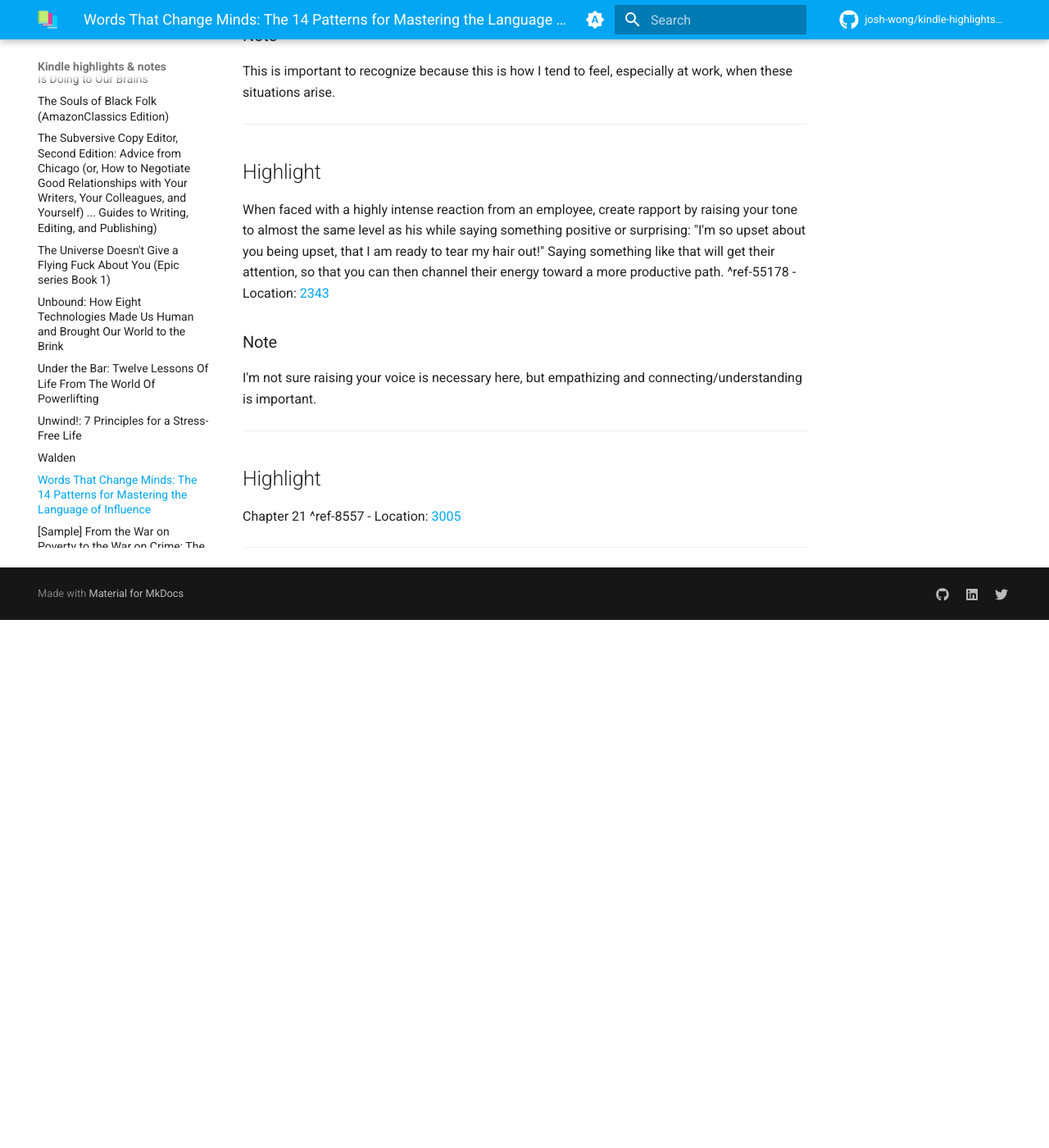
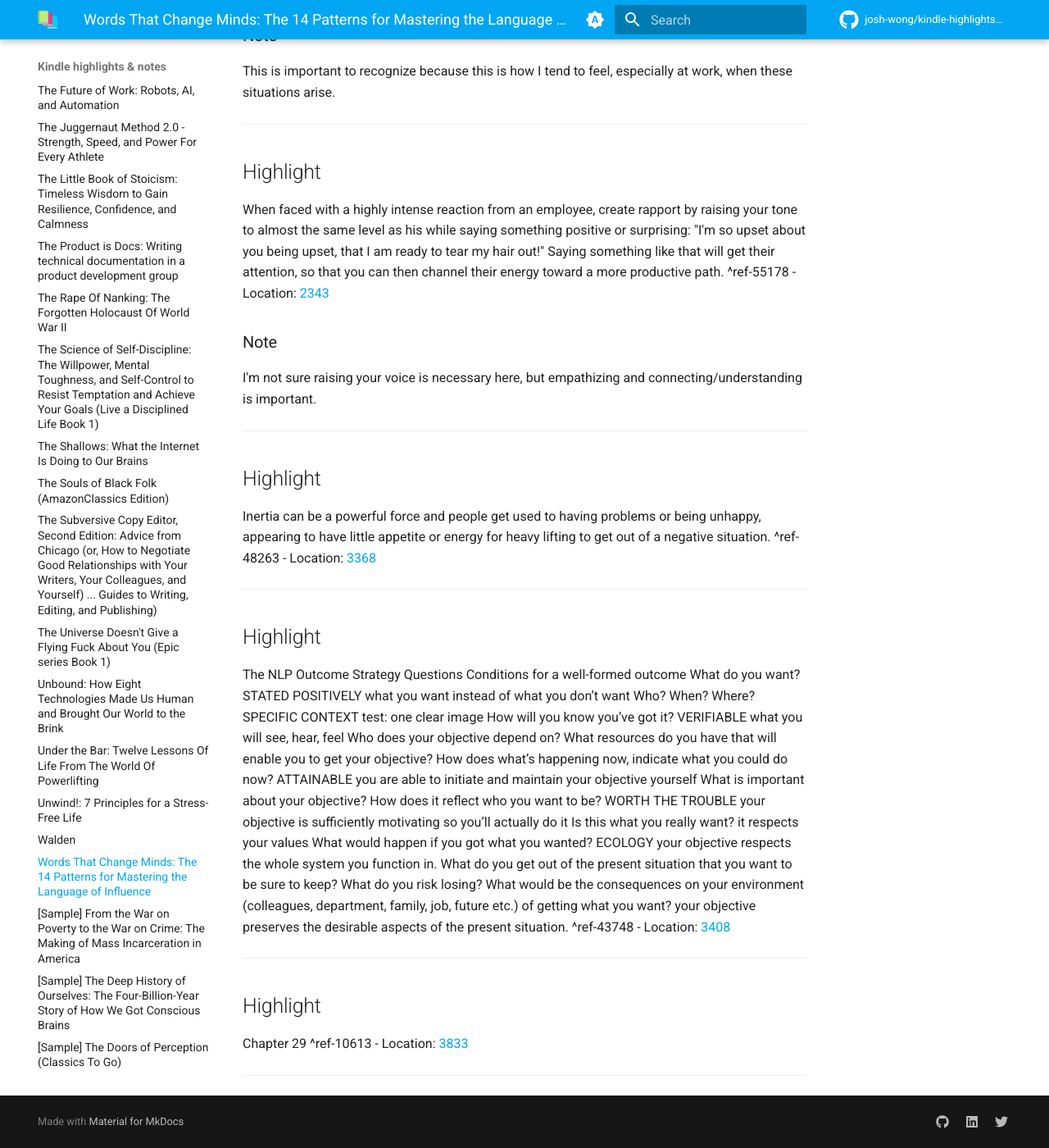
Before and after one commit to josh-wong/kindle-highlights-notes, an MkDocs documentation site: the page built from docs/Words That Change Minds.md, in a window 1280 px wide and 1400 px high, scrolled down 4237 px. Shown: the whole window at 82% size. Built offline with MkDocs 1.6.1 and Material for MkDocs 9.7.7, drawn with Linux system fonts in a browser that asks for light colours; comment, search, counter and statistics services are not loaded; before the commit the page ends 4993 px from its top, so only the background shows below that.

Commit message:
Update highlights and notes

```diff
--- a/docs/Words That Change Minds.md
+++ b/docs/Words That Change Minds.md
@@ -139,7 +139,19 @@ I'm not sure raising your voice is necessary here, but empathizing and connectin
 ---
 ## Highlight
 
-Chapter 21 ^ref-8557
-- Location: [3005](kindle://book?action=open&asin=B07PVSR2J4&location=3005)
+Inertia can be a powerful force and people get used to having problems or being unhappy, appearing to have little appetite or energy for heavy lifting to get out of a negative situation. ^ref-48263
+- Location: [3368](kindle://book?action=open&asin=B07PVSR2J4&location=3368)
 
 ---
+## Highlight
+
+The NLP Outcome Strategy Questions Conditions for a well-formed outcome What do you want? STATED POSITIVELY what you want instead of what you don’t want Who? When? Where? SPECIFIC CONTEXT test: one clear image How will you know you’ve got it? VERIFIABLE what you will see, hear, feel Who does your objective depend on? What resources do you have that will enable you to get your objective? How does what’s happening now, indicate what you could do now? ATTAINABLE you are able to initiate and maintain your objective yourself What is important about your objective? How does it reflect who you want to be? WORTH THE TROUBLE your objective is sufficiently motivating so you’ll actually do it Is this what you really want? it respects your values What would happen if you got what you wanted? ECOLOGY your objective respects the whole system you function in. What do you get out of the present situation that you want to be sure to keep? What do you risk losing? What would be the consequences on your environment (colleagues, department, family, job, future etc.) of getting what you want? your objective preserves the desirable aspects of the present situation. ^ref-43748
+- Location: [3408](kindle://book?action=open&asin=B07PVSR2J4&location=3408)
+
+---
+## Highlight
+
+Chapter 29 ^ref-10613
+- Location: [3833](kindle://book?action=open&asin=B07PVSR2J4&location=3833)
+
+---
```
Also changed, not shown: other parts of docs/Words That Change Minds.md (+2 -2 lines), 1 other file.
